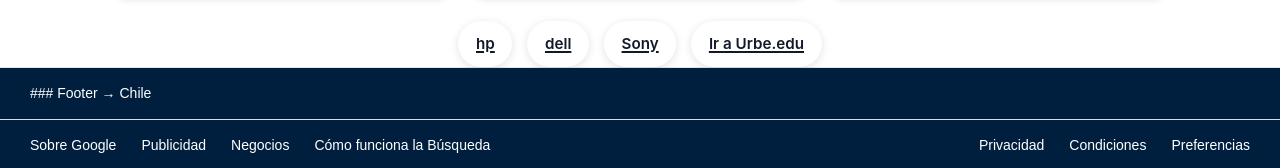
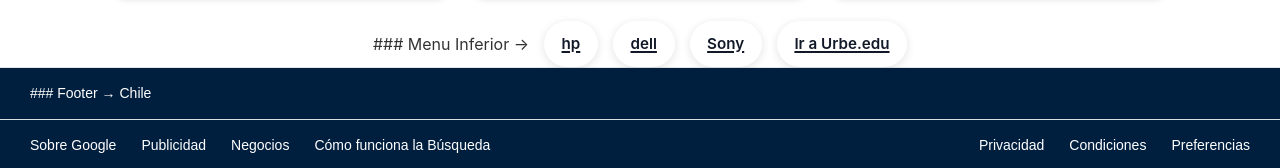
Before and after one commit to cocandoazuaje-archf/nextjs2, a Gatsby site in the folder mi-proyecto-gatsby/: page / in a window 1280 px wide. Shown: the part 814-982 px from the top of the page. Built offline with nearby package versions, Linux system fonts and the light colour scheme; Gatsby itself is replaced by a stand-in of ours.

Commit message:
actualización

```diff
--- a/mi-proyecto-gatsby/src/components/Varios.jsx
+++ b/mi-proyecto-gatsby/src/components/Varios.jsx
@@ -3,6 +3,7 @@ import * as React from "react"
 const Varios = () => {
   return (
     <div>
+
       <nav
         className="main-menu"
         aria-label="Main navigation"
@@ -12,7 +13,7 @@ const Varios = () => {
           alignItems: "center",
           gap: "15px",
         }}
-      >
+      > ### Menu Inferior &rarr;
         <a
           href="https://www.hp.com"
           target="_blank"
```
